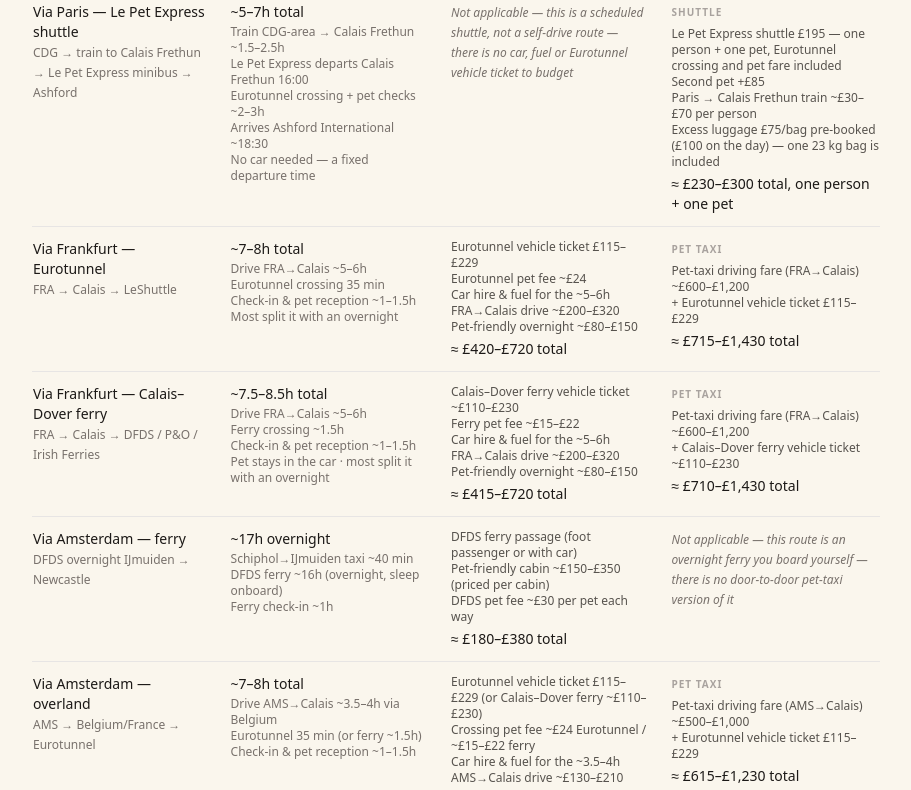
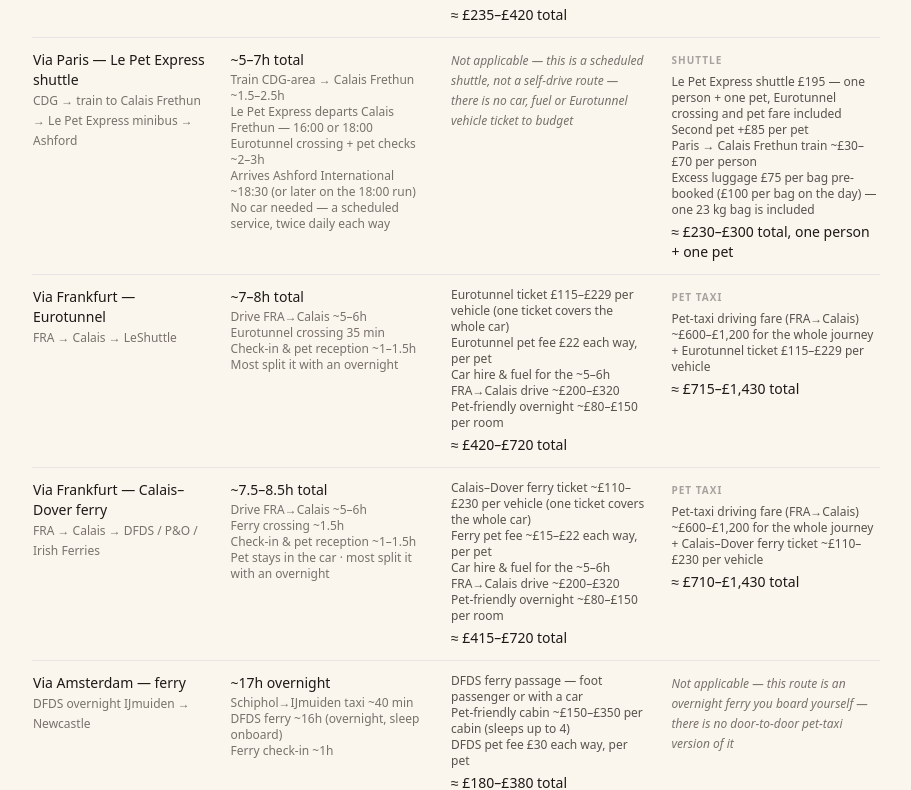
Before and after one commit to rupindermahay/petsincabin, a Next.js app: page /getting-your-pet-into-the-uk in a window 1280 px wide. Shown: the part 1519-2309 px from the top of the page, without its empty margins (184-1095 px from the left). Built offline with nearby package versions, Linux system fonts and the light colour scheme.

Commit message:
Add files via upload

```diff
--- a/components/RouteComparison.jsx
+++ b/components/RouteComparison.jsx
@@ -21,14 +21,14 @@
       "Check-in & pet reception ~1–1.5h",
     ],
     driveCost: [
-      "Eurotunnel vehicle ticket £115–£229",
-      "Eurotunnel pet fee ~£24",
+      "Eurotunnel ticket £115–£229 per vehicle (one ticket covers the whole car)",
+      "Eurotunnel pet fee £22 each way, per pet",
       "Car hire & fuel for the ~3h CDG→Calais drive ~£110–£170",
     ],
     driveTotal: "≈ £250–£420 total",
     taxiCost: [
-      "Pet-taxi driving fare (CDG→Calais) ~£400–£900",
-      "+ Eurotunnel vehicle ticket £115–£229",
+      "Pet-taxi driving fare (CDG→Calais) ~£400–£900 for the whole journey",
+      "+ Eurotunnel ticket £115–£229 per vehicle",
     ],
     taxiTotal: "≈ £515–£1,130 total",
     sortCost: 250,
@@ -50,14 +50,14 @@
       "Pet stays in the car for the crossing",
     ],
     driveCost: [
-      "Calais–Dover ferry vehicle ticket ~£110–£230",
-      "Ferry pet fee ~£15–£22",
+      "Calais–Dover ferry ticket ~£110–£230 per vehicle (one ticket covers the whole car)",
+      "Ferry pet fee ~£15–£22 each way, per pet",
       "Car hire & fuel for the ~3h CDG→Calais drive ~£110–£170",
     ],
     driveTotal: "≈ £235–£420 total",
     taxiCost: [
-      "Pet-taxi driving fare (CDG→Calais) ~£400–£900",
-      "+ Calais–Dover ferry vehicle ticket ~£110–£230",
+      "Pet-taxi driving fare (CDG→Calais) ~£400–£900 for the whole journey",
+      "+ Calais–Dover ferry ticket ~£110–£230 per vehicle",
     ],
     taxiTotal: "≈ £510–£1,130 total",
     sortCost: 235,
@@ -74,10 +74,10 @@
     timeHeadline: "~5–7h total",
     timeLegs: [
       "Train CDG-area → Calais Frethun ~1.5–2.5h",
-      "Le Pet Express departs Calais Frethun 16:00",
+      "Le Pet Express departs Calais Frethun — 16:00 or 18:00",
       "Eurotunnel crossing + pet checks ~2–3h",
-      "Arrives Ashford International ~18:30",
-      "No car needed — a fixed departure time",
+      "Arrives Ashford International ~18:30 (or later on the 18:00 run)",
+      "No car needed — a scheduled service, twice daily each way",
     ],
     driveCost: null,
     driveNA:
@@ -85,9 +85,9 @@
     driveTotal: null,
     taxiCost: [
       "Le Pet Express shuttle £195 — one person + one pet, Eurotunnel crossing and pet fare included",
-      "Second pet +£85",
+      "Second pet +£85 per pet",
       "Paris → Calais Frethun train ~£30–£70 per person",
-      "Excess luggage £75/bag pre-booked (£100 on the day) — one 23 kg bag is included",
+      "Excess luggage £75 per bag pre-booked (£100 per bag on the day) — one 23 kg bag is included",
     ],
     taxiTotal: "≈ £230–£300 total, one person + one pet",
     // This route's secondary cost is a scheduled shuttle, not a private pet
@@ -96,7 +96,7 @@
     // includes the Eurotunnel crossing.
     costType: "shuttle",
     taxiCaption:
-      "the £195 shuttle fare already includes the Eurotunnel crossing — the train fare and any excess luggage are the variable extras",
+      "the £195 shuttle fare is for one person plus one pet and already includes the Eurotunnel crossing. The train fare is per person; excess luggage is per bag. The shuttle runs twice daily each way — Ashford departs 10:00 and 13:00; Calais Frethun departs 16:00 and 18:00.",
     sortCost: 230,
     sortTime: 5,
     isEurotunnel: true,
@@ -116,15 +116,15 @@
       "Most split it with an overnight",
     ],
     driveCost: [
-      "Eurotunnel vehicle ticket £115–£229",
-      "Eurotunnel pet fee ~£24",
+      "Eurotunnel ticket £115–£229 per vehicle (one ticket covers the whole car)",
+      "Eurotunnel pet fee £22 each way, per pet",
       "Car hire & fuel for the ~5–6h FRA→Calais drive ~£200–£320",
-      "Pet-friendly overnight ~£80–£150",
+      "Pet-friendly overnight ~£80–£150 per room",
     ],
     driveTotal: "≈ £420–£720 total",
     taxiCost: [
-      "Pet-taxi driving fare (FRA→Calais) ~£600–£1,200",
-      "+ Eurotunnel vehicle ticket £115–£229",
+      "Pet-taxi driving fare (FRA→Calais) ~£600–£1,200 for the whole journey",
+      "+ Eurotunnel ticket £115–£229 per vehicle",
     ],
     taxiTotal: "≈ £715–£1,430 total",
     sortCost: 420,
@@ -146,15 +146,15 @@
       "Pet stays in the car · most split it with an overnight",
     ],
     driveCost: [
-      "Calais–Dover ferry vehicle ticket ~£110–£230",
-      "Ferry pet fee ~£15–£22",
+      "Calais–Dover ferry ticket ~£110–£230 per vehicle (one ticket covers the whole car)",
+      "Ferry pet fee ~£15–£22 each way, per pet",
       "Car hire & fuel for the ~5–6h FRA→Calais drive ~£200–£320",
-      "Pet-friendly overnight ~£80–£150",
+      "Pet-friendly overnight ~£80–£150 per room",
     ],
     driveTotal: "≈ £415–£720 total",
     taxiCost: [
-      "Pet-taxi driving fare (FRA→Calais) ~£600–£1,200",
-      "+ Calais–Dover ferry vehicle ticket ~£110–£230",
+      "Pet-taxi driving fare (FRA→Calais) ~£600–£1,200 for the whole journey",
+      "+ Calais–Dover ferry ticket ~£110–£230 per vehicle",
     ],
     taxiTotal: "≈ £710–£1,430 total",
     sortCost: 345,
@@ -175,9 +175,9 @@
       "Ferry check-in ~1h",
     ],
     driveCost: [
-      "DFDS ferry passage (foot passenger or with car)",
-      "Pet-friendly cabin ~£150–£350 (priced per cabin)",
-      "DFDS pet fee ~£30 per pet each way",
+      "DFDS ferry passage — foot passenger or with a car",
+      "Pet-friendly cabin ~£150–£350 per cabin (sleeps up to 4)",
+      "DFDS pet fee £30 each way, per pet",
     ],
     driveTotal: "≈ £180–£380 total",
     taxiCost: null,
@@ -201,14 +201,14 @@
       "Check-in & pet reception ~1–1.5h",
     ],
     driveCost: [
-      "Eurotunnel vehicle ticket £115–£229 (or Calais–Dover ferry ~£110–£230)",
-      "Crossing pet fee ~£24 Eurotunnel / ~£15–£22 ferry",
+      "Eurotunnel ticket £115–£229 per vehicle (or Calais–Dover ferry ~£110–£230 per vehicle) — one ticket covers the whole car",
+      "Crossing pet fee £22 each way per pet (Eurotunnel) / ~£15–£22 per pet (ferry)",
       "Car hire & fuel for the ~3.5–4h AMS→Calais drive ~£130–£210",
     ],
     driveTotal: "≈ £270–£460 total",
     taxiCost: [
-      "Pet-taxi driving fare (AMS→Calais) ~£500–£1,000",
-      "+ Eurotunnel vehicle ticket £115–£229",
+      "Pet-taxi driving fare (AMS→Calais) ~£500–£1,000 for the whole journey",
+      "+ Eurotunnel ticket £115–£229 per vehicle",
     ],
     taxiTotal: "≈ £615–£1,230 total",
     sortCost: 270,
```
